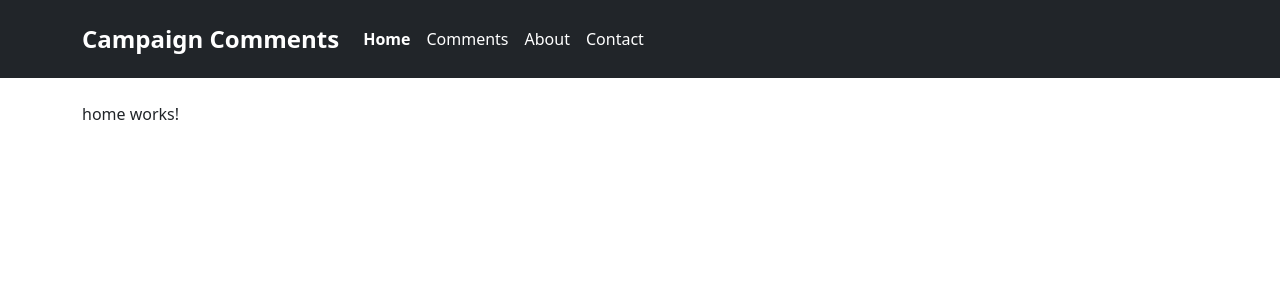
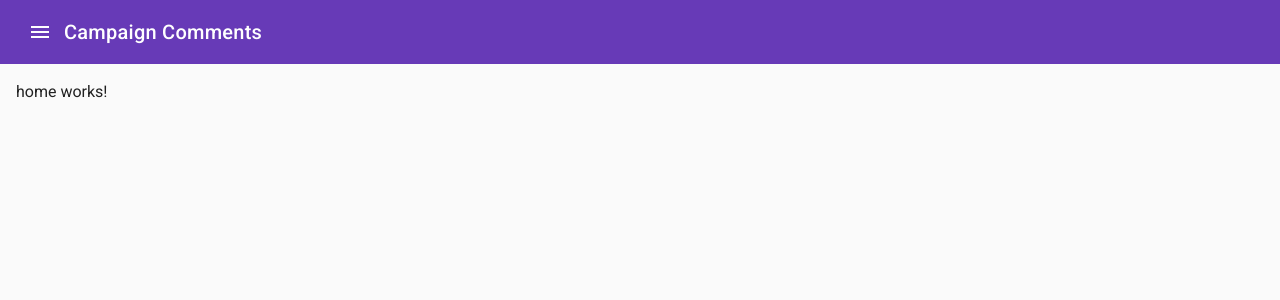
Before and after one commit to ChrisColeTech/thebccampaign, an Angular app: page / in a window 1280 px wide. Shown: the top 300 px of the page. Built offline with nearby package versions, Linux system fonts and the light colour scheme.

Commit message:
redo nav menu

```diff
--- a/package.json
+++ b/package.json
@@ -12,10 +12,13 @@
   "private": true,
   "dependencies": {
     "@angular/animations": "^16.1.0",
+    "@angular/cdk": "^16.1.2",
     "@angular/common": "^16.1.0",
     "@angular/compiler": "^16.1.0",
     "@angular/core": "^16.1.0",
+    "@angular/flex-layout": "^15.0.0-beta.42",
     "@angular/forms": "^16.1.0",
+    "@angular/material": "^16.1.2",
     "@angular/platform-browser": "^16.1.0",
     "@angular/platform-browser-dynamic": "^16.1.0",
     "@angular/router": "^16.1.0",
@@ -23,6 +26,8 @@
     "bootstrap": "^5.3.0",
     "bootstrap-icons": "^1.10.5",
     "faunadb": "^4.8.0",
+    "jquery": "^3.7.0",
+    "popper.js": "^1.16.1",
     "rxjs": "~7.8.0",
     "tslib": "^2.3.0",
     "zone.js": "~0.13.0"
--- a/src/app/app.component.html
+++ b/src/app/app.component.html
@@ -1,40 +1,28 @@
-<header class="navbar navbar-expand-lg navbar-dark bg-dark">
-    <div class="container">
-        <a class="navbar-brand" routerLink="/">Campaign Comments</a>
-        <button class="navbar-toggler" type="button" (click)="toggleMenu()"
-            [attr.aria-expanded]="isMenuOpen ? 'true' : 'false'" aria-label="Toggle navigation">
-            <span class="navbar-toggler-icon"></span>
+<div class="app-container mat-elevation-z8" [class.is-mobile]="mobileQuery.matches">
+    <mat-toolbar color="primary" class="app-toolbar">
+        <button mat-icon-button (click)="sidenav.toggle()">
+            <mat-icon>menu</mat-icon>
         </button>
-        <div class="collapse navbar-collapse" [class.show]="isMenuOpen">
-            <ul class="navbar-nav ml-auto">
-                <li class="nav-item">
-                    <a class="nav-link" routerLink="/" routerLinkActive="active">Home</a>
-                </li>
-                <li class="nav-item" [class.show]="isSubMenuOpen" (mouseenter)="toggleSubMenu(true)"
-                    (mouseleave)="toggleSubMenu(false)">
-                    <a class="nav-link" routerLink="/comments" routerLinkActive="active">Comments</a>
-                    <ul class="navbar-nav" [class.show]="isSubMenuOpen">
-                        <li class="nav-item">
-                            <a class="nav-link" routerLink="/comments/approve-comments"
-                                routerLinkActive="active">Approve Comments</a>
-                        </li>
-                        <li class="nav-item">
-                            <a class="nav-link" routerLink="/comments/view-comments" routerLinkActive="active">View
-                                Comments</a>
-                        </li>
-                    </ul>
-                </li>
-                <li class="nav-item">
-                    <a class="nav-link" routerLink="/about" routerLinkActive="active">About</a>
-                </li>
-                <li class="nav-item">
-                    <a class="nav-link" routerLink="/contact" routerLinkActive="active">Contact</a>
-                </li>
-            </ul>
-        </div>
-    </div>
-</header>
+        <span>Campaign Comments</span>
+    </mat-toolbar>
 
-<main class="container py-4">
-    <router-outlet></router-outlet>
-</main>
+    <mat-sidenav-container class="app-sidenav-container" [style.marginTop.px]="mobileQuery.matches ? 56 : 0">
+        <mat-sidenav #sidenav class="sidenav" [mode]="mobileQuery.matches ? 'over' : 'side'"
+            [fixedInViewport]="mobileQuery.matches" fixedTopGap="56">
+            <mat-nav-list>
+                <a mat-list-item routerLink="/" routerLinkActive="active">Home</a>
+                <a mat-list-item routerLink="/comments" routerLinkActive="active">Comments</a>
+                <a mat-list-item routerLink="/comments/approve-comments" routerLinkActive="active"
+                    class="child-link">Approve Comments</a>
+                <a mat-list-item routerLink="/comments/view-comments" routerLinkActive="active" class="child-link">View
+                    Comments</a>
+                <a mat-list-item routerLink="/about" routerLinkActive="active">About</a>
+                <a mat-list-item routerLink="/contact" routerLinkActive="active">Contact</a>
+            </mat-nav-list>
+        </mat-sidenav>
+
+        <mat-sidenav-content>
+            <router-outlet></router-outlet>
+        </mat-sidenav-content>
+    </mat-sidenav-container>
+</div>
--- a/src/app/app.component.scss
+++ b/src/app/app.component.scss
@@ -1,85 +1,39 @@
-/* Add this CSS to your global styles or app.component.scss */
-
-/* Navbar */
-.navbar {
-    padding: 1rem;
+.app-container {
+    display: flex;
+    flex-direction: column;
+    position: absolute;
+    top: 0;
+    bottom: 0;
+    left: 0;
+    right: 0;
 }
 
-.navbar-brand {
-    font-size: 1.5rem;
-    font-weight: bold;
+.is-mobile .app-toolbar {
+    position: fixed;
+    /* Make sure the toolbar will stay on top of the content as it scrolls past. */
+    z-index: 2;
 }
 
-.navbar-nav .nav-link {
-    color: #fff;
+h1.app-app-name {
+    margin-left: 8px;
 }
 
-.navbar-nav .nav-item {
-    position: relative;
+.app-sidenav-container {
+    /* When the sidenav is not fixed, stretch the sidenav container to fill the available space. This
+       causes `<mat-sidenav-content>` to act as our scrolling element for desktop layouts. */
+    flex: 1;
 }
 
-.navbar-nav .nav-link:hover,
-.navbar-nav .nav-link:focus {
-    color: #fff;
+.is-mobile .app-sidenav-container {
+    /* When the sidenav is fixed, don't constrain the height of the sidenav container. This allows the
+       `<body>` to be our scrolling element for mobile layouts. */
+    flex: 1 0 auto;
 }
 
-/* Dropdown Menu */
-.navbar-nav .nav-item .navbar-nav {
-    position: absolute;
-    top: 100%;
-    left: 0;
-    display: none;
-    z-index: 99;
-    padding: 0.5rem 0;
-    background-color: #343a40;
-    border-radius: 0.25rem;
+.mat-sidenav-content {
+    padding: 16px;
 }
 
-.navbar-nav .nav-item .navbar-nav.show {
-    display: block;
+.child-link {
+    padding-left: 32px;
 }
-
-.navbar-nav .nav-item .navbar-nav .nav-item {
-    position: relative;
-}
-
-.navbar-nav .nav-item .navbar-nav .nav-link {
-    padding: 0.5rem 1rem;
-}
-
-.navbar-nav .nav-item .navbar-nav .nav-link:hover,
-.navbar-nav .nav-item .navbar-nav .nav-link:focus {
-    background-color: #495057;
-}
-
-/* Active Link */
-.navbar-nav .nav-link.active {
-    font-weight: bold;
-}
-
-/* Mobile Styles */
-@media (max-width: 992px) {
-    .navbar-collapse {
-        position: absolute;
-        top: 100%;
-        left: 0;
-        z-index: 999;
-        display: none;
-        width: 100%;
-        background-color: #343a40;
-    }
-
-    .navbar-collapse.show {
-        display: block;
-    }
-
-    .navbar-nav .nav-link {
-        color: #fff;
-        padding: 0.5rem 1rem;
-        border-bottom: 1px solid #ccc;
-    }
-
-    .navbar-nav .nav-link:last-child {
-        border-bottom: none;
-    }
-}
--- a/src/app/app.component.ts
+++ b/src/app/app.component.ts
@@ -1,4 +1,7 @@
-import { Component } from '@angular/core';
+import { ChangeDetectorRef, Component, HostListener, ViewChild } from '@angular/core';
+import { MatDrawerMode, MatSidenav } from '@angular/material/sidenav';
+import { BreakpointObserver, Breakpoints, MediaMatcher } from '@angular/cdk/layout';
+import { Router, NavigationEnd } from '@angular/router';
 
 @Component({
   selector: 'app-root',
@@ -6,15 +9,32 @@ import { Component } from '@angular/core';
   styleUrls: ['./app.component.scss']
 })
 export class AppComponent {
-  isMenuOpen: boolean = false;
-  isSubMenuOpen: boolean = false; // Add this line
+  @ViewChild('sidenav') sidenav: MatSidenav;
+  isSidenavOpen = false;
+  isSidenavFixed = true;
+  sidenavMode: MatDrawerMode = 'side'; // Update the type here
+  mobileQuery: MediaQueryList;
 
-  toggleMenu() {
-    this.isMenuOpen = !this.isMenuOpen;
+  private _mobileQueryListener: () => void;
+
+  constructor(
+    private changeDetectorRef: ChangeDetectorRef,
+    private media: MediaMatcher,
+    private router: Router
+  ) {
+    this.mobileQuery = media.matchMedia('(max-width: 600px)');
+    this._mobileQueryListener = () => changeDetectorRef.detectChanges();
+    this.mobileQuery.addListener(this._mobileQueryListener);
+
+    // Subscribe to router events
+    this.router.events.subscribe((event) => {
+      if (event instanceof NavigationEnd) {
+        this.closeSidenav();
+      }
+    });
   }
 
-  toggleSubMenu(isSubMenuOpen: boolean) {
-    this.isSubMenuOpen = isSubMenuOpen;
+  closeSidenav() {
+    this.sidenav.close();
   }
-
 }
--- a/src/app/comments/approve-comments/approve-comments.component.html
+++ b/src/app/comments/approve-comments/approve-comments.component.html
@@ -1,36 +1,26 @@
-<h1>Unapproved Comments</h1>
+<div class="mat-elevation-z8">
+    <mat-table [dataSource]="dataSource" matSort>
+        <ng-container matColumnDef="name">
+            <mat-header-cell *matHeaderCellDef mat-sort-header>Author</mat-header-cell>
+            <mat-cell *matCellDef="let comment">{{ comment.data.name }}</mat-cell>
+        </ng-container>
 
-<table class="table">
-    <thead>
-        <tr>
-            <th (click)="sortComments('name')">Author</th>
-            <th (click)="sortComments('comment')">Comment</th>
-            <th>Actions</th>
-        </tr>
-    </thead>
-    <tbody>
-        <tr *ngFor="let comment of comments">
-            <td>{{ comment.data.name }}</td>
-            <td>{{ comment.data.comment }}</td>
-            <td>
-                <button class="btn btn-primary" (click)='approveComment(comment.ref["@ref"].id)'>Approve</button>
-            </td>
-        </tr>
-    </tbody>
-</table>
+        <ng-container matColumnDef="comment">
+            <mat-header-cell *matHeaderCellDef mat-sort-header>Comment</mat-header-cell>
+            <mat-cell *matCellDef="let comment">{{ comment.data.comment }}</mat-cell>
+        </ng-container>
 
-<div class="pagination">
-    <nav aria-label="Page navigation example">
-        <ul class="pagination justify-content-center">
-            <li class="page-item" [class.disabled]="currentPage === 1">
-                <a class="page-link" href="#" (click)="previousPage($event)">Previous</a>
-            </li>
-            <li class="page-item" *ngFor="let page of getPagesArray()" [class.active]="page === currentPage">
-                <a class="page-link" href="#" (click)="goToPage($event, page)">{{ page }}</a>
-            </li>
-            <li class="page-item" [class.disabled]="currentPage === totalPages">
-                <a class="page-link" href="#" (click)="nextPage($event)">Next</a>
-            </li>
-        </ul>
-    </nav>
+        <ng-container matColumnDef="actions">
+            <mat-header-cell *matHeaderCellDef>Actions</mat-header-cell>
+            <mat-cell *matCellDef="let comment">
+                <button mat-button color="primary" (click)="approveComment(comment.ref['@ref'].id)">Approve</button>
+                <button mat-button color="warn" (click)="denyComment(comment.ref['@ref'].id)">Deny</button>
+            </mat-cell>
+        </ng-container>
+
+        <mat-header-row *matHeaderRowDef="displayedColumns"></mat-header-row>
+        <mat-row *matRowDef="let row; columns: displayedColumns"></mat-row>
+    </mat-table>
+
+    <mat-paginator [pageSize]="10" [pageSizeOptions]="[10, 25, 50, 100]" showFirstLastButtons></mat-paginator>
 </div>
--- a/src/index.html
+++ b/src/index.html
@@ -6,6 +6,9 @@
   <base href="/">
   <meta name="viewport" content="width=device-width, initial-scale=1">
   <link rel="icon" type="image/x-icon" href="favicon.ico">
+  <link rel="preconnect" href="https://fonts.gstatic.com">
+  <link href="https://fonts.googleapis.com/css2?family=Roboto:wght@300;400;500&display=swap" rel="stylesheet">
+  <link href="https://fonts.googleapis.com/icon?family=Material+Icons" rel="stylesheet">
 </head>
 <body>
   <app-root></app-root>
--- a/src/styles.scss
+++ b/src/styles.scss
@@ -1 +1,3 @@
 /* You can add global styles to this file, and also import other style files */
+html, body { height: 100%; }
+body { margin: 0; font-family: Roboto, "Helvetica Neue", sans-serif; }
```
Also changed, not shown: angular.json (+7 -2 lines), src/app/app.module.ts (+23 -2 lines), src/app/comments/approve-comments/approve-comments.component.ts (+8 -32 lines), 1 other file (tests, documents, lock files or other folders).
